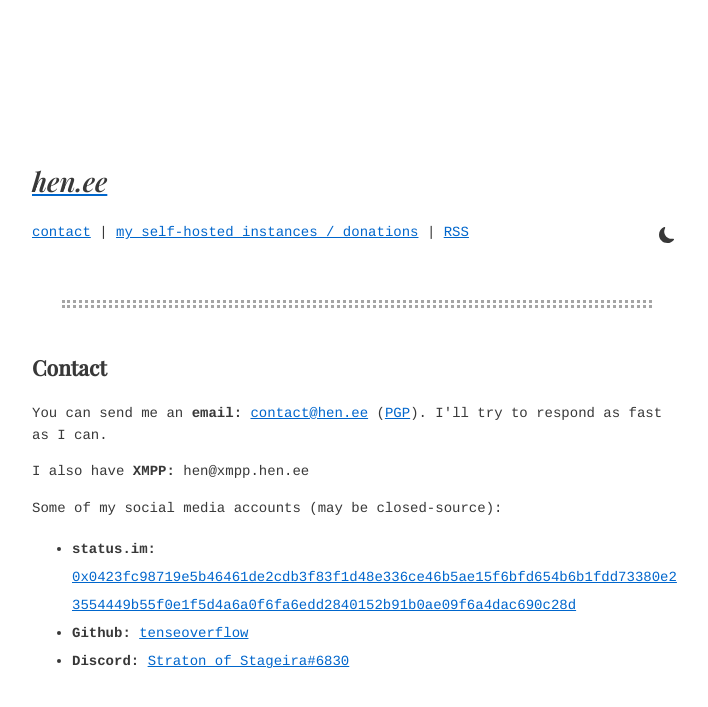
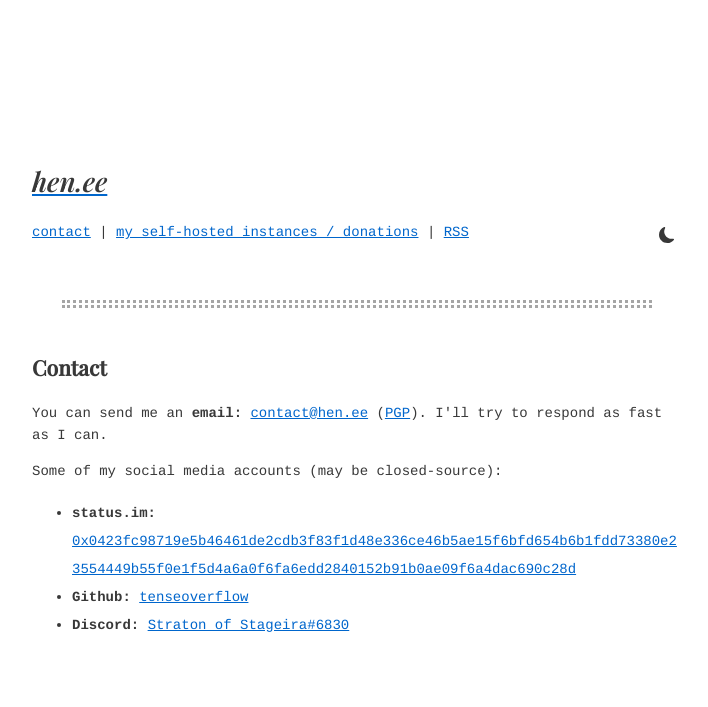
Before and after one commit to tenseoverflow/hen.ee, a Jekyll site: the page built from contact.html, in a window 1280 px wide. Shown: the top 707 px of the page, without its empty margins (283-991 px from the left). Built offline with Jekyll 4.4.1, drawn with Linux system fonts in a browser that asks for light colours.

Commit message:
Removed XMPP
Thinking of removing my XMPP instance for Element.

```diff
--- a/contact.html
+++ b/contact.html
@@ -5,7 +5,6 @@ title: Contact
 
 <h2>Contact</h2>
 <p>You can send me an <strong>email:</strong> <a href="mailto:contact@hen.ee">contact@hen.ee</a> (<a href="https://hen.ee/hen.asc" rel="pgpkey authn">PGP</a>). I'll try to respond as fast as I can.</p>
-<p>I also have <strong>XMPP:</strong> hen@xmpp.hen.ee</p>
 <p>Some of my social media accounts (may be closed-source):</p>
 <ul>
     {% for item in site.about %}
```
